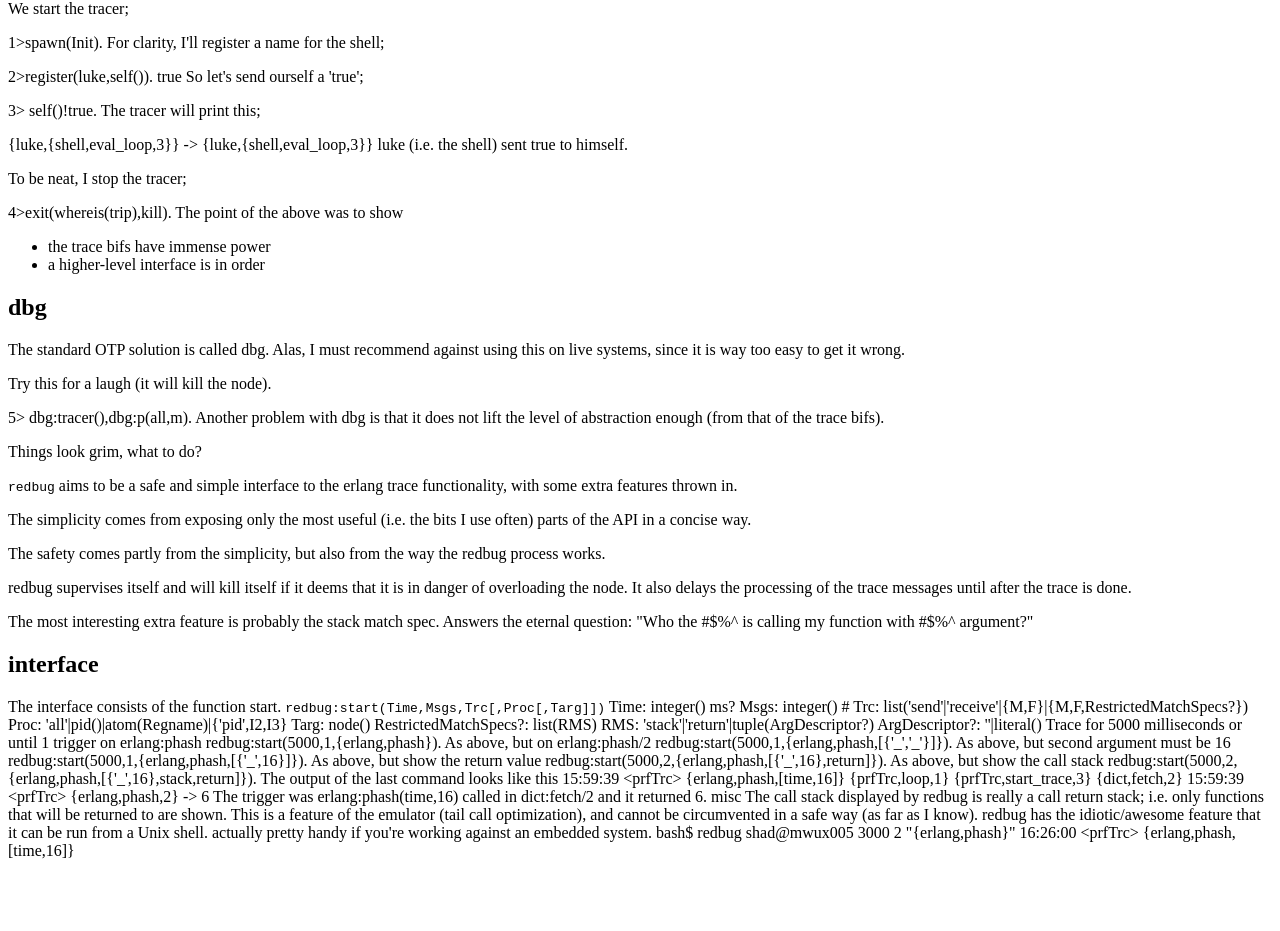
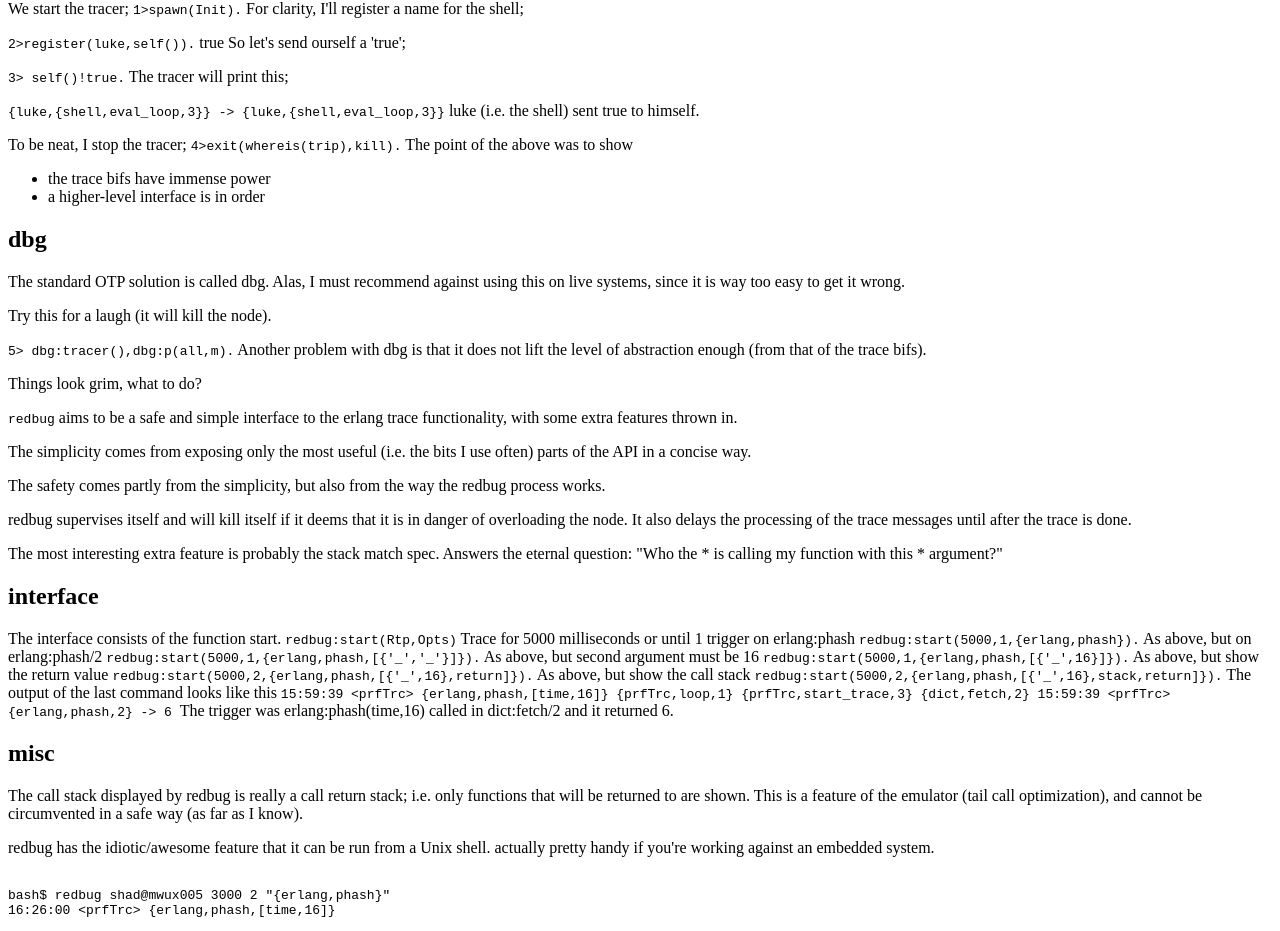
Before and after one commit to massemanet/eper, a plain HTML site: page redbug.html in a window 1280 px wide. Shown: the part 649-1580 px from the top of the page. Before the commit the page ends 1517 px from the top, so only its background shows below. Drawn offline with Linux system fonts and the light colour scheme.

Commit message:
somewhat html-ified

```diff
--- a/redbug.html
+++ b/redbug.html
@@ -16,57 +16,57 @@ For example, imagine this problem;<p>
 
 We have a system using 10,000 processes. Due to a bug, someone occasionally sends the atom true to an important server process. This eventually causes total system failure. We can not easily load code onto the system since it sits at a customer site.<p>
 
-Here's a piece of code (that can be pasted into the Erlang shell). It will trigger when someone sends true, and log the name and current function of the sending and the receiving processes.<p>
+Here's a piece of code (that can be pasted into the Erlang shell). It will trigger when someone sends true, and log the name and current function of the sending and the receiving processes.
 
 <pre><tt>
 % pulls out process info for a given pid.
-Pi = fun (P) ->
+Pi = fun (P) -&gt;
  try
   {element(2,case process_info(P,registered_name) of
-              [] -> process_info(P,initial_call);
-              R -> R
+              [] -&gt; process_info(P,initial_call);
+              R -&gt; R
              end),
    element(2,process_info(P,current_function))}
- catch _:_ -> dead
+ catch _:_ -&gt; dead
  end
 end.
 
 % called by Init. receives trace messages, filters, logs the hits.
-Loop = fun (G) ->
-  receive {trace,Sender,send,true,Rec} -> io:fwrite("~p -> ~p~n", [Pi(Sender), Pi(Rec)]);
-  _ -> ok end,
+Loop = fun (G) -&gt;
+  receive {trace,Sender,send,true,Rec} -&gt; io:fwrite("~p -&gt; ~p~n", [Pi(Sender), Pi(Rec)]);
+  _ -&gt; ok end,
  G(G)
 end.
 % called by spawn. registers, starts the trace, calls Loop
-Init = fun () ->
+Init = fun () -&gt;
   register(trip,self()),
   erlang:trace(all,true,[send]),
   Loop(Loop)
 end.
 </tt></pre>
 
-We start the tracer;<p>
+We start the tracer;
 
-1>spawn(Init).
+<tt>1&gt;spawn(Init).</tt>
 
 For clarity, I'll register a name for the shell;<p>
 
-2>register(luke,self()).
+<tt>2&gt;register(luke,self()).</tt>
 true
 
 So let's send ourself a 'true';<p>
 
-3> self()!true.
+<tt>3&gt; self()!true.</tt>
 
 The tracer will print this;<p>
 
-{luke,{shell,eval_loop,3}} -> {luke,{shell,eval_loop,3}}
+<tt>{luke,{shell,eval_loop,3}} -&gt; {luke,{shell,eval_loop,3}}</tt>
 
 luke (i.e. the shell) sent true to himself.<p>
 
-To be neat, I stop the tracer;<p>
+To be neat, I stop the tracer;
 
-4>exit(whereis(trip),kill).
+<tt>4&gt;exit(whereis(trip),kill).</tt>
 
 The point of the above was to show
 <ul>
@@ -80,7 +80,7 @@ The standard OTP solution is called dbg. Alas, I must recommend against using th
 
 Try this for a laugh (it will kill the node).<p>
 
-5> dbg:tracer(),dbg:p(all,m).
+<tt>5&gt; dbg:tracer(),dbg:p(all,m).</tt>
 
 Another problem with dbg is that it does not lift the level of abstraction enough (from that of the trace bifs).<p>
 
@@ -94,57 +94,56 @@ The safety comes partly from the simplicity, but also from the way the redbug pr
 
 redbug supervises itself and will kill itself if it deems that it is in danger of overloading the node. It also delays the processing of the trace messages until after the trace is done.<p>
 
-The most interesting extra feature is probably the stack match spec. Answers the eternal question: "Who the #$%^ is calling my function with #$%^ argument?"
+The most interesting extra feature is probably the stack match spec. Answers the eternal question: "Who the * is calling my function with this * argument?"
 
 <h2>interface</h2>
 
 The interface consists of the function start.
 
-<tt>redbug:start(Time,Msgs,Trc[,Proc[,Targ]])</tt>
-
-    Time: integer() ms? Msgs: integer() # Trc: list('send'|'receive'|{M,F}|{M,F,RestrictedMatchSpecs?}) Proc: 'all'|pid()|atom(Regname)|{'pid',I2,I3} Targ: node()
-
-        RestrictedMatchSpecs?: list(RMS)
-
-    RMS: 'stack'|'return'|tuple(ArgDescriptor?) ArgDescriptor?: ''|literal()
+<tt>redbug:start(Rtp,Opts)</tt>
 
 Trace for 5000 milliseconds or until 1 trigger on erlang:phash
 
-redbug:start(5000,1,{erlang,phash}).
+<tt>redbug:start(5000,1,{erlang,phash}).</tt>
 
 As above, but on erlang:phash/2
 
-redbug:start(5000,1,{erlang,phash,[{'_','_'}]}).
+<tt>redbug:start(5000,1,{erlang,phash,[{'_','_'}]}).</tt>
 
 As above, but second argument must be 16
 
-redbug:start(5000,1,{erlang,phash,[{'_',16}]}).
+<tt>redbug:start(5000,1,{erlang,phash,[{'_',16}]}).</tt>
 
 As above, but show the return value
 
-redbug:start(5000,2,{erlang,phash,[{'_',16},return]}).
+<tt>redbug:start(5000,2,{erlang,phash,[{'_',16},return]}).</tt>
 
 As above, but show the call stack
 
-redbug:start(5000,2,{erlang,phash,[{'_',16},stack,return]}).
+<tt>redbug:start(5000,2,{erlang,phash,[{'_',16},stack,return]}).</tt>
 
 The output of the last command looks like this
 
+<tt>
 15:59:39 &lt;prfTrc&gt; {erlang,phash,[time,16]}
   {prfTrc,loop,1}
   {prfTrc,start_trace,3}
   {dict,fetch,2}
 15:59:39 &lt;prfTrc&gt; {erlang,phash,2} -&gt; 6
+</tt>
 
 The trigger was erlang:phash(time,16) called in dict:fetch/2 and it returned 6.
-misc
 
-The call stack displayed by redbug is really a call return stack; i.e. only functions that will be returned to are shown. This is a feature of the emulator (tail call optimization), and cannot be circumvented in a safe way (as far as I know).
+<h2>misc</h2>
 
-redbug has the idiotic/awesome feature that it can be run from a Unix shell. actually pretty handy if you're working against an embedded system.
+The call stack displayed by redbug is really a call return stack; i.e. only functions that will be returned to are shown. This is a feature of the emulator (tail call optimization), and cannot be circumvented in a safe way (as far as I know).<p>
 
+redbug has the idiotic/awesome feature that it can be run from a Unix shell. actually pretty handy if you're working against an embedded system.<p>
+
+<pre><tt>
 bash$ redbug shad@mwux005 3000 2 "{erlang,phash}"
 16:26:00 &lt;prfTrc&gt; {erlang,phash,[time,16]}
+</tt></pre>
 
   </body>
 </html>
```
